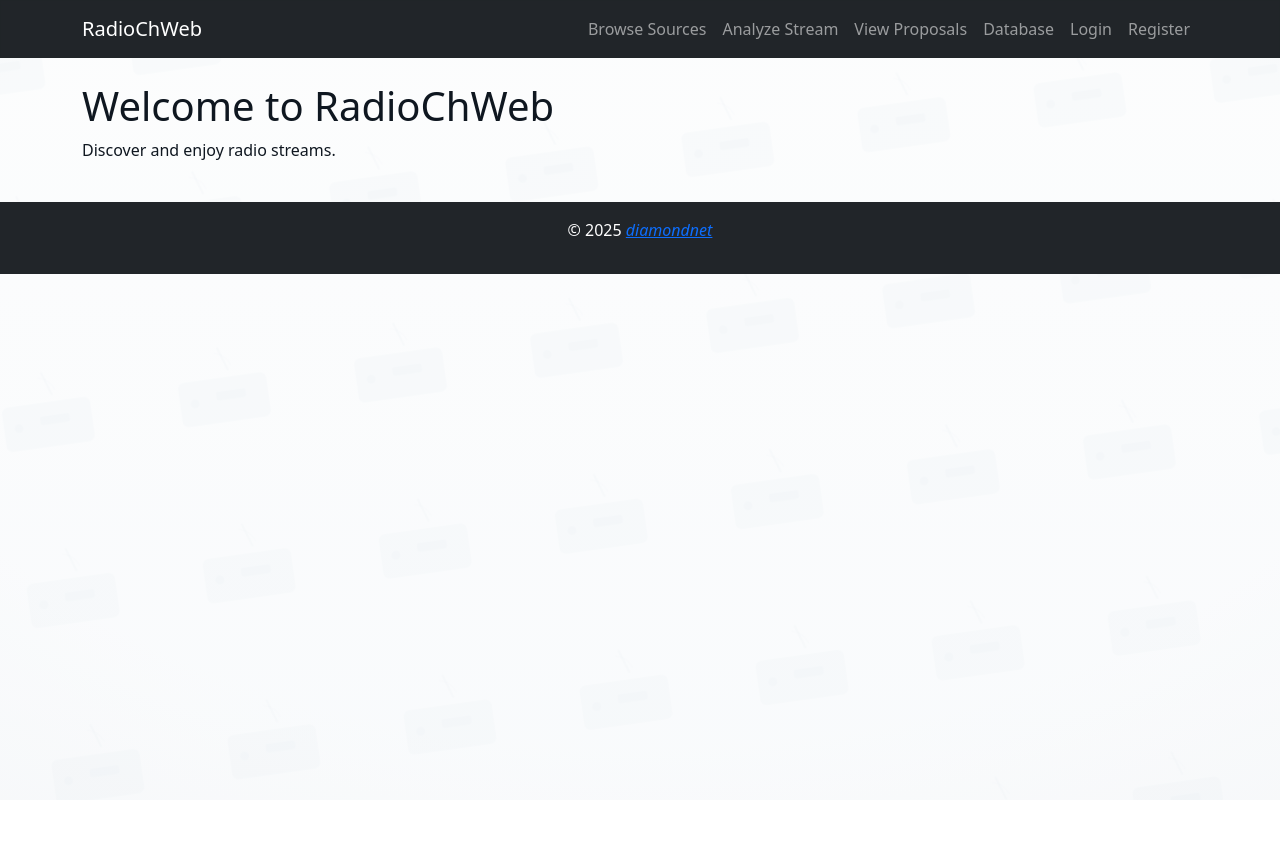
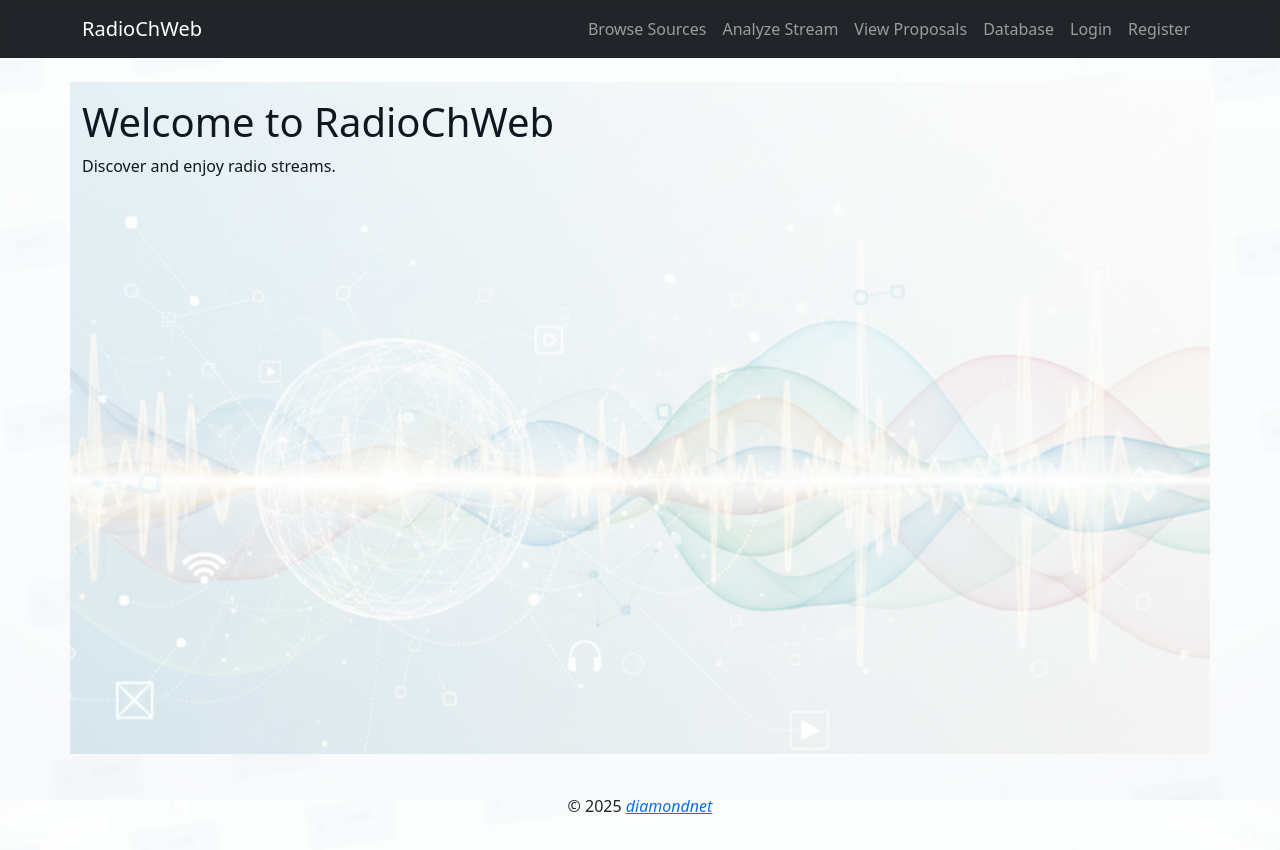
Before and after one commit to diamond2016/RadioChWeb, a Python web app: template templates/index.html in a window 1280 px wide. Before the commit the page ends 800 px from the top, so only its background shows below. Run offline with Jinja, Linux system fonts and the light colour scheme; the template is opened without the code that fills it, so the values that code supplies are empty.

Commit message:
1. Footer centralized and included. Set transparent. 2. New background image set in all templates

```diff
--- a/templates/analysis.html
+++ b/templates/analysis.html
@@ -20,7 +20,7 @@
         </nav>
     </header>
 
-    <main class="container mt-4">
+    <main class="container mt-4 site-main">
         <h1>Analyze a New Radio Stream</h1>
         <form method="post" action="{{ url_for('analysis.analyze_url') }}">
             <input type="hidden" name="csrf_token" value="{{ csrf_token() }}">
@@ -77,9 +77,7 @@
         </table>
     </main>
 
-    <footer class="bg-dark text-white text-center py-3 mt-4">
-        <p>&copy; 2025 <a href="https://github.com/diamond2016/"><em>diamondnet</em></a></p>
-    </footer>
+    {% include 'footer.html' %}
 
     <script src="https://cdn.jsdelivr.net/npm/bootstrap@5.3.0/dist/js/bootstrap.bundle.min.js"></script>
 </body>
--- a/templates/database.html
+++ b/templates/database.html
@@ -19,7 +19,7 @@
         </nav>
     </header>
 
-    <main class="container mt-4">
+    <main class="container mt-4 site-main">
         <h1>Database Management</h1>
         <ul class="nav nav-tabs" id="dbTabs" role="tablist">
             <li class="nav-item" role="presentation">
@@ -83,9 +83,7 @@
         </div>
     </main>
 
-    <footer class="bg-dark text-white text-center py-3 mt-4">
-        <p>&copy; 2025 <a href="https://github.com/diamond2016/"><em>diamondnet</em></a></p>
-    </footer>
+    {% include 'footer.html' %}
 
     <script src="https://cdn.jsdelivr.net/npm/bootstrap@5.3.0/dist/js/bootstrap.bundle.min.js"></script>
 </body>
--- a/templates/edit_source.html
+++ b/templates/edit_source.html
@@ -20,7 +20,7 @@
         </nav>
     </header>
 
-    <main class="container mt-4">
+    <main class="container mt-4 site-main">
         <div class="row justify-content-center">
             <div class="col-md-8">
                 <h1>Edit Radio Source</h1>
@@ -68,9 +68,7 @@
         </div>
     </main>
 
-    <footer class="bg-dark text-white text-center py-3 mt-4">
-        <p>&copy; 2025 <a href="https://github.com/diamond2016/"><em>diamondnet</em></a></p>
-    </footer>
+    {% include 'footer.html' %}
 
     <script src="https://cdn.jsdelivr.net/npm/bootstrap@5.3.0/dist/js/bootstrap.bundle.min.js"></script>
 </body>
--- /dev/null
+++ b/templates/footer.html
@@ -0,0 +1,20 @@
+<style>
+:root{
+  --header-h: 64px; /* approximate header height */
+  --footer-h: 64px; /* footer height to subtract from viewport */
+}
+
+.site-main{
+  min-height: calc(100vh - var(--header-h) - var(--footer-h));
+  background-image: linear-gradient(rgba(255,255,255,0.55), rgba(255,255,255,0.55)), url('{{ url_for('static', filename='images/new_radio_background.png') }}');
+  background-size: cover;
+  background-position: center;
+  background-repeat: no-repeat;
+  padding-top: 1rem;
+  padding-bottom: 1rem;
+}
+</style>
+
+<footer class="bg-transparent text-dark text-center py-3 mt-4">
+    <p>&copy; 2025 <a href="https://github.com/diamond2016/"><em>diamondnet</em></a></p>
+</footer>
--- a/templates/index.html
+++ b/templates/index.html
@@ -86,7 +86,7 @@
         </nav>
     </header>
 
-    <main class="container mt-4">
+    <main class="container mt-4 site-main">
         {% block content %}
         {% with messages = get_flashed_messages(with_categories=true) %}
             {% if messages %}
@@ -130,9 +130,7 @@
         {% endblock %}
     </main>
 
-    <footer class="bg-dark text-white text-center py-3 mt-4">
-        <p>&copy; 2025 <a href="https://github.com/diamond2016/"><em>diamondnet</em></a></p>
-    </footer>
+    {% include 'footer.html' %}
 
     <script src="https://cdn.jsdelivr.net/npm/bootstrap@5.3.0/dist/js/bootstrap.bundle.min.js"></script>
     <script>
--- a/templates/proposal_detail.html
+++ b/templates/proposal_detail.html
@@ -16,7 +16,7 @@
             </div>
         </nav>
     </header>
-    <main class="mt-4 container">
+    <main class="mt-4 container site-main">
         <div class="row">
             <div class="col-md-8">
                 <h1>Proposal Details</h1>
@@ -87,9 +87,7 @@
             </div>
         </div>
     </main>
-    <footer class="text-center text-white bg-dark mt-4 py-3">
-        <p>© 2025 <a href="https://github.com/diamond2016/"><em>diamondnet</em></a></p>
-    </footer>
+    {% include 'footer.html' %}
     <script src="https://cdn.jsdelivr.net/npm/bootstrap@5.3.0/dist/js/bootstrap.bundle.min.js"></script>
 </body>
 
--- a/templates/proposals.html
+++ b/templates/proposals.html
@@ -19,7 +19,7 @@
         </nav>
     </header>
 
-    <main class="container mt-4">
+    <main class="container mt-4 site-main">
         {% with messages = get_flashed_messages(with_categories=true) %}
             {% if messages %}
                 {% for category, message in messages %}
@@ -68,9 +68,7 @@
         {% endif %}
     </main>
 
-    <footer class="bg-dark text-white text-center py-3 mt-4">
-        <p>&copy; 2025 <a href="https://github.com/diamond2016/"><em>diamondnet</em></a></p>
-    </footer>
+    {% include 'footer.html' %}
 
     <script src="https://cdn.jsdelivr.net/npm/bootstrap@5.3.0/dist/js/bootstrap.bundle.min.js"></script>
 </body>
--- a/templates/radio_source.html
+++ b/templates/radio_source.html
@@ -20,7 +20,7 @@
         </nav>
     </header>
 
-    <main class="container mt-4">
+    <main class="container mt-4 site-main">
         <h1>Manage Radio Sources</h1>
         <table class="table">
             <thead>
@@ -74,9 +74,7 @@
         </div>
     </main>
 
-    <footer class="bg-dark text-white text-center py-3 mt-4">
-        <p>&copy; 2025 <a href="https://github.com/diamond2016/"><em>diamondnet</em></a></p>
-    </footer>
+    {% include 'footer.html' %}
 
     <script src="https://cdn.jsdelivr.net/npm/bootstrap@5.3.0/dist/js/bootstrap.bundle.min.js"></script>
     <script>
--- a/templates/source_detail.html
+++ b/templates/source_detail.html
@@ -18,7 +18,7 @@
         </nav>
     </header>
 
-    <main class="container mt-4">
+    <main class="container mt-4 site-main">
         <div class="row">
             <div class="col-md-8">
                 <h1>{{ source.name }}</h1>
@@ -60,9 +60,7 @@
         </div>
     </main>
 
-    <footer class="bg-dark text-white text-center py-3 mt-4">
-        <p>&copy; 2025 <a href="https://github.com/diamond2016/"><em>diamondnet</em></a></p>
-    </footer>
+    {% include 'footer.html' %}
 
     <script src="https://cdn.jsdelivr.net/npm/bootstrap@5.3.0/dist/js/bootstrap.bundle.min.js"></script>
         <script>
--- a/templates/sources.html
+++ b/templates/sources.html
@@ -19,7 +19,7 @@
         </nav>
     </header>
 
-    <main class="container mt-4">
+    <main class="container mt-4 site-main">
 
         <!-- Filters -->
         <div class="card mb-4">
@@ -74,9 +74,7 @@
         {% endif %}
     </main>
 
-    <footer class="bg-dark text-white text-center py-3 mt-4">
-        <p>&copy; 2025 <a href="https://github.com/diamond2016/"><em>diamondnet</em></a></p>
-    </footer>
+    {% include 'footer.html' %}
 
     <script src="https://cdn.jsdelivr.net/npm/bootstrap@5.3.0/dist/js/bootstrap.bundle.min.js"></script>
 </body>
--- a/templates/stream.html
+++ b/templates/stream.html
@@ -20,7 +20,7 @@
         </nav>
     </header>
 
-    <main class="container mt-4">
+    <main class="container mt-4 site-main">
         <h1>{{ source.name }}</h1>
         <p>{{ source.description }}</p>
         <p><strong>Type:</strong> {{ source.stream_type.display_name }}</p>
@@ -33,9 +33,7 @@
         <a href="/" class="btn btn-secondary">Back to Home</a>
     </main>
 
-    <footer class="bg-dark text-white text-center py-3 mt-4">
-        <p>&copy; 2025 <a href="https://github.com/diamond2016/"><em>diamondnet</em></a></p>
-    </footer>
+    {% include 'footer.html' %}
 
     <script src="https://cdn.jsdelivr.net/npm/bootstrap@5.3.0/dist/js/bootstrap.bundle.min.js"></script>
 </body>
--- a/templates/user/change_password.html
+++ b/templates/user/change_password.html
@@ -1,6 +1,6 @@
 {% extends "index.html" %}
 {% block content %}
-<main class="container my-5">
+<main class="container my-5 site-main">
   <div class="row justify-content-center">
     <div class="col-md-6 col-lg-5">
       <div class="card shadow-sm">
--- a/templates/user/login.html
+++ b/templates/user/login.html
@@ -1,6 +1,6 @@
 {% extends "index.html" %}
 {% block content %}
-<main class="container my-5">
+<main class="container my-5 site-main">
   <div class="row justify-content-center">
     <div class="col-md-6 col-lg-5">
       <div class="card shadow-sm">
--- a/templates/user/register.html
+++ b/templates/user/register.html
@@ -1,6 +1,6 @@
 {% extends "index.html" %}
 {% block content %}
-<main class="container my-5">
+<main class="container my-5 site-main">
   <div class="row justify-content-center">
     <div class="col-md-6 col-lg-6">
       <div class="card shadow-sm">
```
Also changed, not shown: .github/copilot-instructions.md, static/images/new_radio_background.png (added).
